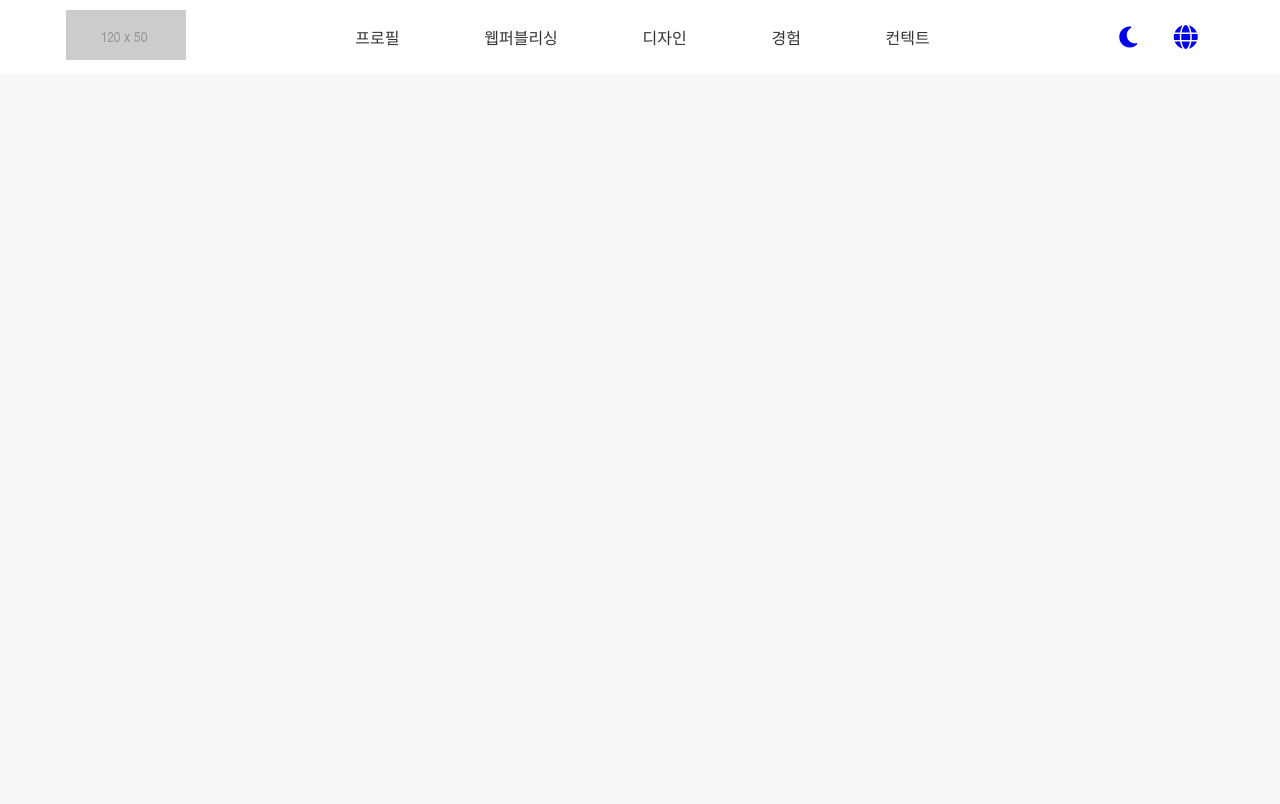
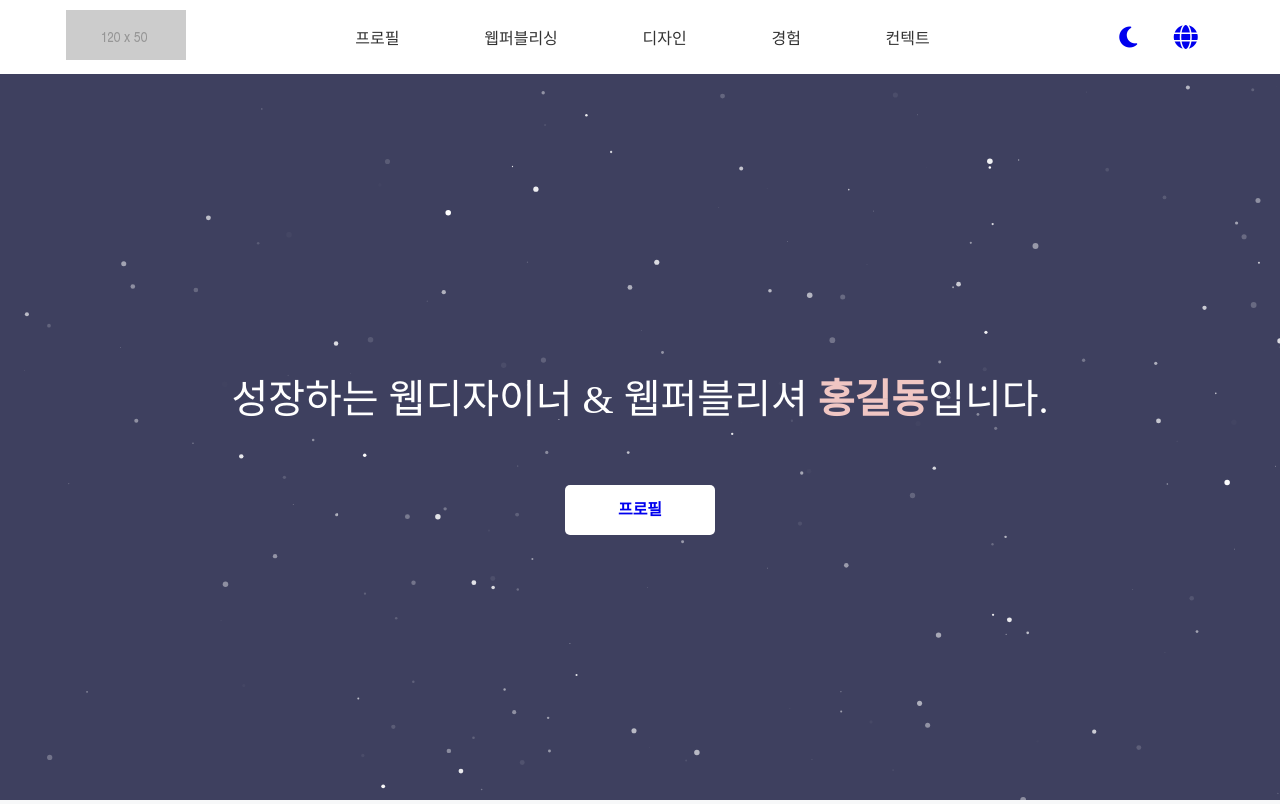
Before and after one commit to ELLY314/portfolio, a plain HTML site: page index.html in a window 1280 px wide. Drawn offline with nearby package versions, Linux system fonts and the light colour scheme.

Commit message:
feat : home 완성
particles-js & type.js 적용완료

```diff
--- a/css/common.css
+++ b/css/common.css
@@ -61,6 +61,13 @@ body{
     height: 80px;
 }
 .header .ect ul li ul li.on,
-.header .ect ul li ul li.on{
+.header .ect ul li ul li:hover{
+    font-weight: bold;
+}
 
+
+/* ---- particles-js ---- */
+#particles-js{
+    width: 100%; height: 100%; position: absolute;
+    background-color: #3e405f;
 }
--- /dev/null
+++ b/css/index.css
@@ -0,0 +1,24 @@
+#particles-js{
+    position: absolute; width: 100%; height: 100%;
+}
+.type{
+    position: absolute; left: 50%; top: 50%; z-index: 99; transform: translate(-50%,-50%); width: 70%;
+}
+#type1{
+    color: #fff; font-size: 2.5em; line-height: 70px; display: block; text-align: center;
+}
+#type1 em{
+    font-weight: bold; font-style: normal; color: #f0c6c3;
+}
+#type1 span.p{
+    font-size: 20px;
+}
+.type a{
+    margin-bottom: 25px; background-color: #fff; font-size: 1em; border-radius: 5px; border: #ccc; text-transform: uppercase; z-index: 1; outline: none; transition: 0.5s; position: absolute; width: 150px; height: 50px; line-height: 50px; text-align: center; font-weight: bold; top: 100%; left: 50%; transform: translateX(-50%); margin: 50px 0;
+}
+.type a:hover{
+    color: #fff; box-shadow: -85px 0 0 0 inset #3d3d3d, 85px 0 0 0 inset #3d3d3d;
+}
+.typed-cursor {
+    display: none;
+}
--- a/index.html
+++ b/index.html
@@ -30,12 +30,14 @@
     <!-- swiper -->
     <link rel="stylesheet" href="https://cdn.jsdelivr.net/npm/swiper@8/swiper-bundle.min.css">
     <link rel="stylesheet" href="css/common.css">
+    <link rel="stylesheet" href="css/index.css">
 
     <!-- script -->
     <script src="js/jquery-3.6.4.min.js"></script>
     <script src="js/jquery.fullpage.js"></script>
+    <script src="http://cdn.jsdelivr.net/particles.js/2.0.0/particles.min.js"></script>
+    <script src="https://cdn.jsdelivr.net/npm/typed.js@2.0.12"></script>
     <script src="js/index.js"></script>
-
 </head>
 <body>
     <div class="header">
@@ -68,8 +70,20 @@
             </div>
         </div>
     </div>
-    <!-- <section class="home" id="home"></section> -->
-    <div class="section home" id="home"></div>
+    <div class="fullpage">
+        <div class="section home" id="home">
+            <div class="type">
+                <div id="type">
+                    <p>성장하는 웹디자이너 &amp; 웹퍼블리셔 <em>홍길동</em>입니다. <br>
+                        <span class="p">다음페이지로 가시려면 아래 버튼을 클릭해주세요.</span>
+                    </p>
+                </div>
+                <span id="type1"></span>
+                <a href="#profile">프로필</a>
+
+            </div>
+            <div id="particles-js"></div>
+        </div>
         <div class="section profile" id="profile"></div>
         <div class="section publishing" id="publishing"></div>
         <div class="section design" id="design"></div>
@@ -78,6 +92,8 @@
         <div class="section fa-auto-height footer">
             <p>Copyright 2023. HakyungMi. All Right Reserved.</p>
         </div>
+    </div>
+
 
 </body>
 </html>
--- a/js/index.js
+++ b/js/index.js
@@ -0,0 +1,117 @@
+$(function () {
+    particlesJS("particles-js", {
+        "particles": {
+            "number": {
+                "value": 160,
+                "density": {
+                    "enable": true,
+                    "value_area": 800
+                }
+            },
+            "color": {
+                "value": "#ffffff"
+            },
+            "shape": {
+                "type": "circle",
+                "stroke": {
+                    "width": 0,
+                    "color": "#000000"
+                },
+                "polygon": {
+                    "nb_sides": 5
+                },
+                "image": {
+                    "src": "img/github.svg",
+                    "width": 100,
+                    "height": 100
+                }
+            },
+            "opacity": {
+                "value": 1,
+                "random": true,
+                "anim": {
+                    "enable": true,
+                    "speed": 1,
+                    "opacity_min": 0,
+                    "sync": false
+                }
+            },
+            "size": {
+                "value": 3,
+                "random": true,
+                "anim": {
+                    "enable": false,
+                    "speed": 4,
+                    "size_min": 0.3,
+                    "sync": false
+                }
+            },
+            "line_linked": {
+                "enable": false,
+                "distance": 150,
+                "color": "#ffffff",
+                "opacity": 0.4,
+                "width": 1
+            },
+            "move": {
+                "enable": true,
+                "speed": 1,
+                "direction": "none",
+                "random": true,
+                "straight": false,
+                "out_mode": "out",
+                "bounce": false,
+                "attract": {
+                    "enable": false,
+                    "rotateX": 600,
+                    "rotateY": 600
+                }
+            }
+        },
+        "interactivity": {
+            "detect_on": "canvas",
+            "events": {
+                "onhover": {
+                    "enable": true,
+                    "mode": "bubble"
+                },
+                "onclick": {
+                    "enable": true,
+                    "mode": "repulse"
+                },
+                "resize": true
+            },
+            "modes": {
+                "grab": {
+                    "distance": 400,
+                    "line_linked": {
+                        "opacity": 1
+                    }
+                },
+                "bubble": {
+                    "distance": 250,
+                    "size": 0,
+                    "duration": 2,
+                    "opacity": 0,
+                    "speed": 3
+                },
+                "repulse": {
+                    "distance": 400,
+                    "duration": 0.4
+                },
+                "push": {
+                    "particles_nb": 4
+                },
+                "remove": {
+                    "particles_nb": 2
+                }
+            }
+        },
+        "retina_detect": true
+    });
+    let typed = new Typed("#type1",{
+        stringsElement: "#type",
+        typeSpeed: 100
+    })
+
+})
```
Lines whose indentation alone changed are shown as unchanged.
